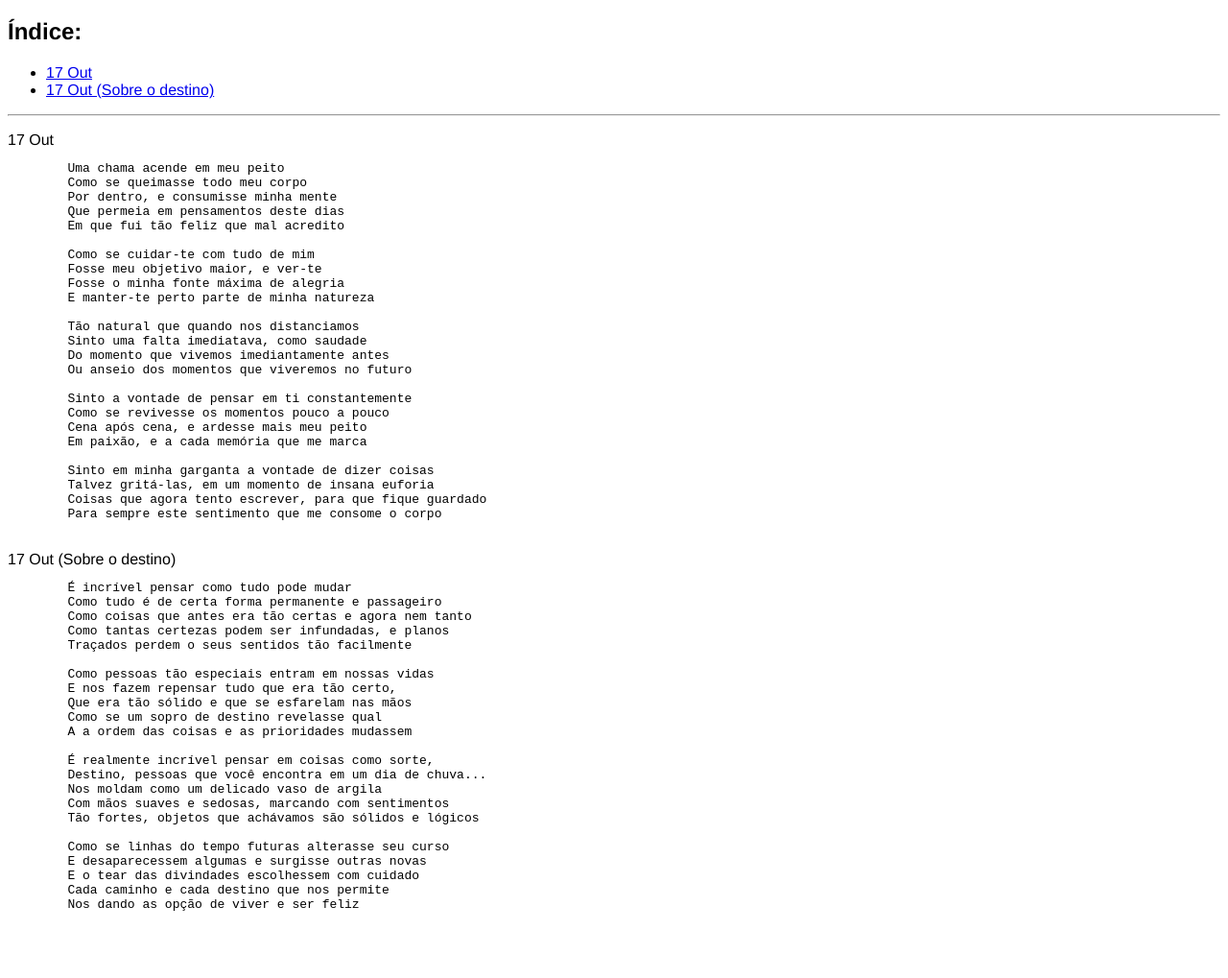
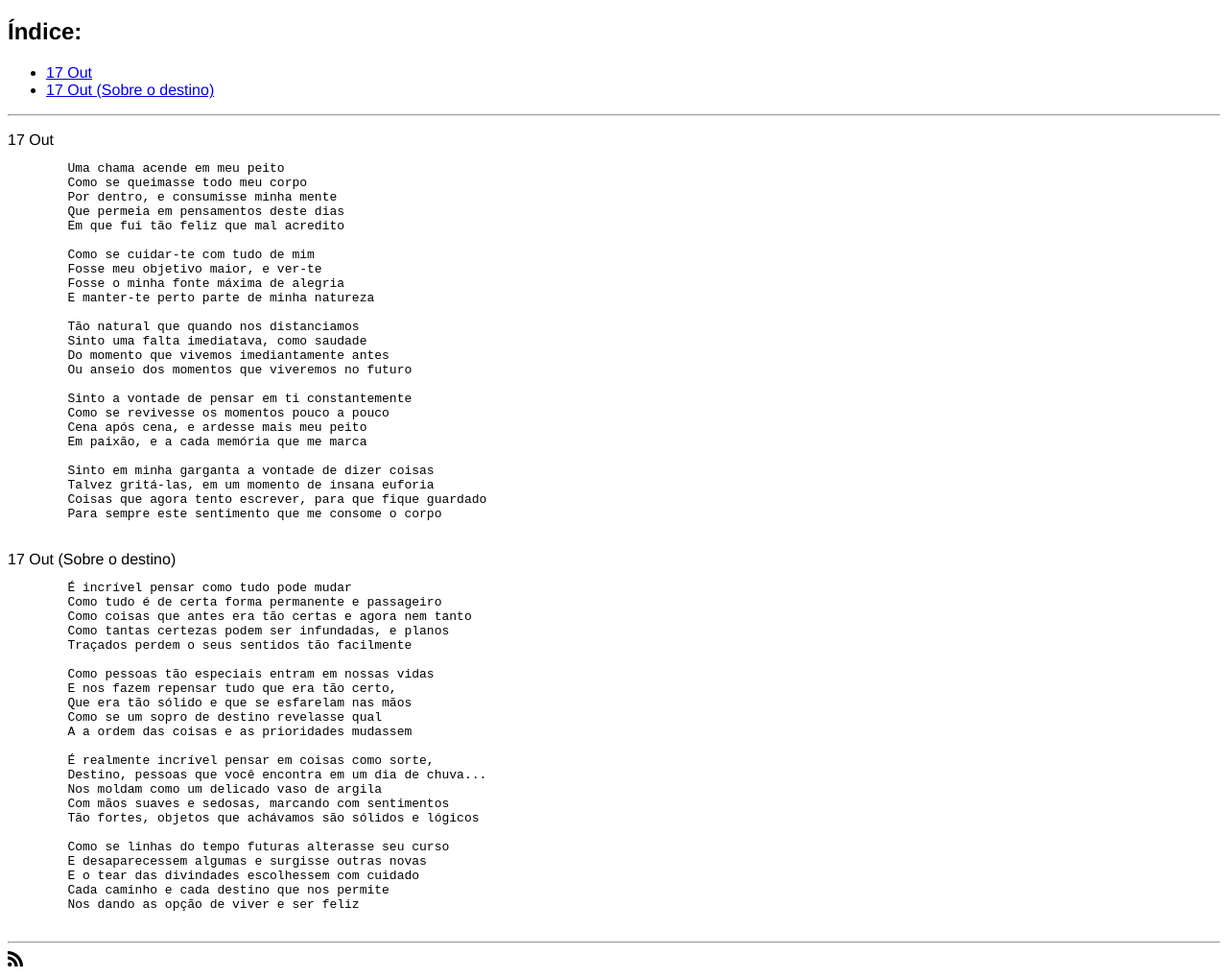
Before and after one commit to keyehzy/poemas, a plain HTML site: page index.html in a window 1280 px wide. Shown: the part 61-1080 px from the top of the page at 96% size. Before the commit the page ends 1042 px from the top, so only its background shows below. Drawn offline with Linux system fonts and the light colour scheme.

Commit message:
rss icon

```diff
--- a/index.html
+++ b/index.html
@@ -10,16 +10,15 @@
         font-family: "Helvetica", sans-serif;
     }
   </style>
+
   <body>
     <h1>Poemas para uma pessoa especial</h1>
-
     <h2>Índice:</h2>
 
     <ul>
       <li><a href="#17_out">17 Out</a></li>
       <li><a href="#17_out_sobre_o_destino">17 Out (Sobre o destino)</a></li>
     </ul>
-
     <hr>
 
     <p>
@@ -82,5 +81,7 @@
       </pre>
     </p>
 
+    <hr>
 
+    <a href="rss.xml"><img src="rss.png" alt="RSS Feed" width="16" height="16"></a>
   </body>
```
Also changed, not shown: rss.png (added).
